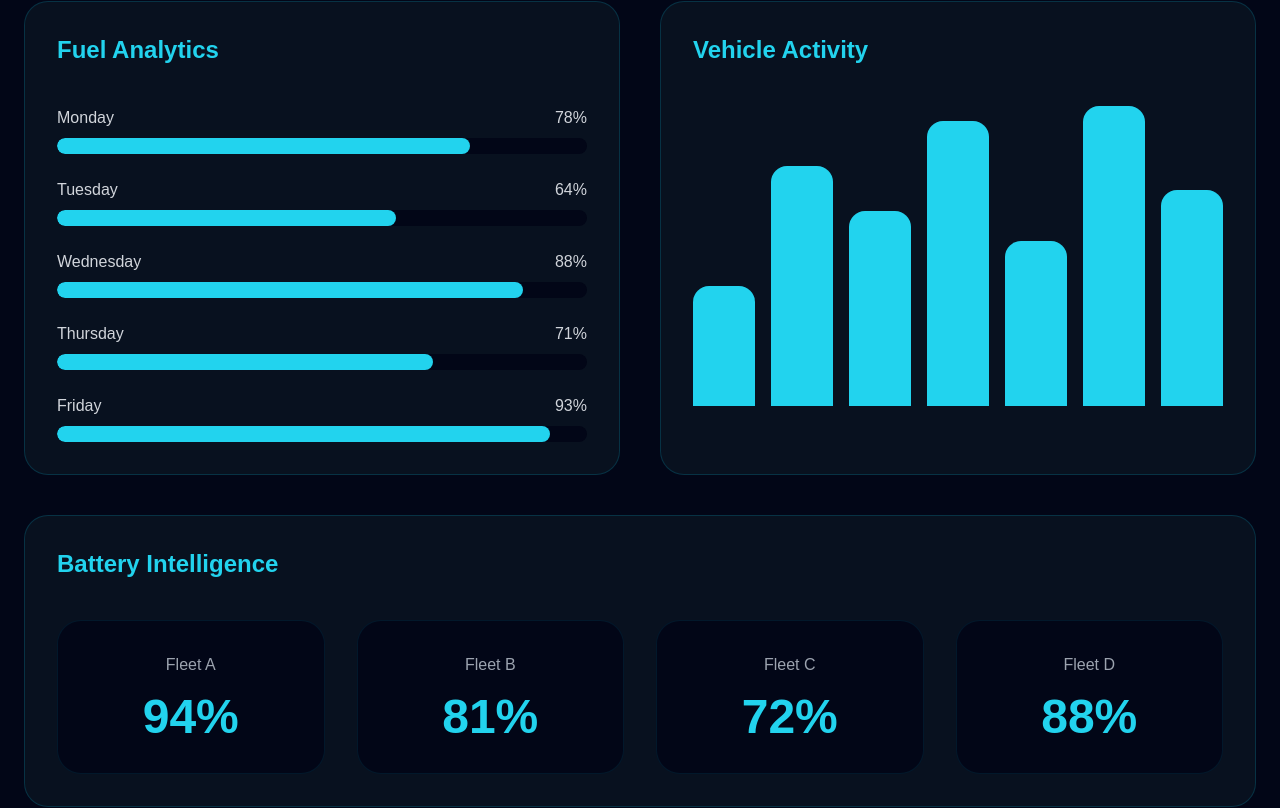
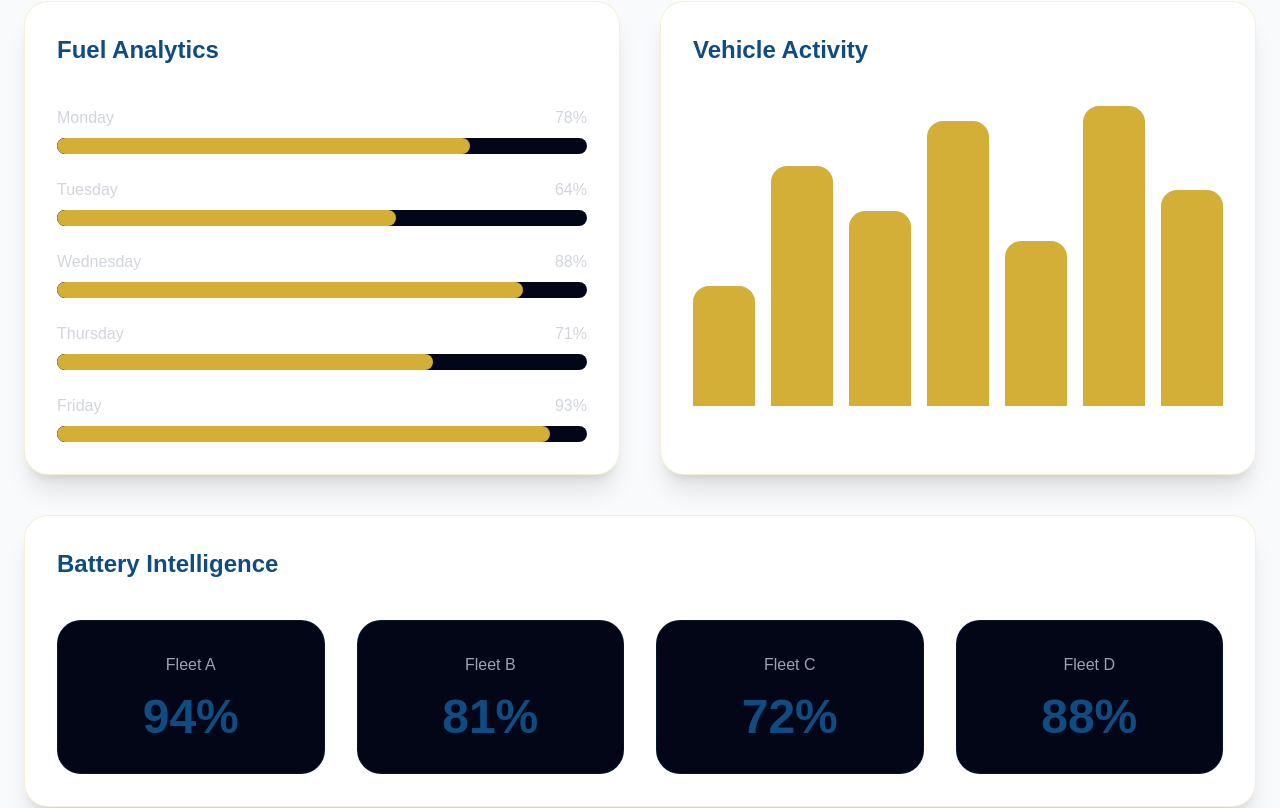
Before and after one commit to pritam1991verma/bdph-fleet-intelligence, a React (Vite) app: page / in a window 1280 px wide. Shown: the part 5294-6102 px from the top of the page. Built offline with nearby package versions, Linux system fonts and the light colour scheme.

Commit message:
Update AnalyticsCharts.tsx

```diff
--- a/src/components/AnalyticsCharts.tsx
+++ b/src/components/AnalyticsCharts.tsx
@@ -1,12 +1,12 @@
 function AnalyticsCharts() {
   return (
-    <section className="py-24 px-6 bg-[#020617]">
+    <section className="py-24 px-6 bg-slate-50">
 
       <div className="max-w-7xl mx-auto">
 
         <div className="text-center mb-20">
 
-          <h2 className="text-5xl font-bold text-cyan-400 mb-6">
+          <h2 className="text-5xl font-bold text-[#0F4C81] mb-6">
             AI Analytics Intelligence
           </h2>
 
@@ -20,9 +20,9 @@ function AnalyticsCharts() {
 
           {/* FUEL */}
 
-          <div className="bg-[#08111f] border border-cyan-500/20 rounded-3xl p-8">
+          <div className="bg-white shadow-xl border border-[#D4AF37]/20 rounded-3xl p-8">
 
-            <h3 className="text-2xl font-bold text-cyan-400 mb-10">
+            <h3 className="text-2xl font-bold text-[#0F4C81] mb-10">
               Fuel Analytics
             </h3>
 
@@ -49,7 +49,7 @@ function AnalyticsCharts() {
                   <div className="w-full h-4 bg-[#020617] rounded-full overflow-hidden">
 
                     <div
-                      className="h-full bg-cyan-400 rounded-full"
+                      className="h-full bg-[#D4AF37] rounded-full"
                       style={{ width: item.value }}
                     ></div>
 
@@ -65,9 +65,9 @@ function AnalyticsCharts() {
 
           {/* VEHICLE */}
 
-          <div className="bg-[#08111f] border border-cyan-500/20 rounded-3xl p-8">
+          <div className="bg-white shadow-xl border border-[#D4AF37]/20 rounded-3xl p-8">
 
-            <h3 className="text-2xl font-bold text-cyan-400 mb-10">
+            <h3 className="text-2xl font-bold text-[#0F4C81] mb-10">
               Vehicle Activity
             </h3>
 
@@ -77,7 +77,7 @@ function AnalyticsCharts() {
 
                 <div
                   key={index}
-                  className="flex-1 bg-cyan-400 rounded-t-2xl hover:bg-cyan-300 transition"
+                  className="flex-1 bg-[#D4AF37] rounded-t-2xl hover:bg-cyan-300 transition"
                   style={{ height: `${height}%` }}
                 ></div>
 
@@ -89,9 +89,9 @@ function AnalyticsCharts() {
 
           {/* BATTERY */}
 
-          <div className="bg-[#08111f] border border-cyan-500/20 rounded-3xl p-8 lg:col-span-2">
+          <div className="bg-white shadow-xl border border-[#D4AF37]/20 rounded-3xl p-8 lg:col-span-2">
 
-            <h3 className="text-2xl font-bold text-cyan-400 mb-10">
+            <h3 className="text-2xl font-bold text-[#0F4C81] mb-10">
               Battery Intelligence
             </h3>
 
@@ -125,7 +125,7 @@ function AnalyticsCharts() {
                     {item.fleet}
                   </div>
 
-                  <div className="text-5xl font-bold text-cyan-400">
+                  <div className="text-5xl font-bold text-[#0F4C81]">
                     {item.health}
                   </div>
 
```
